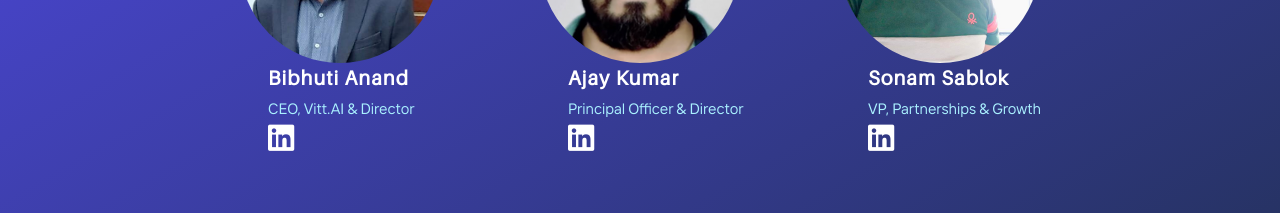
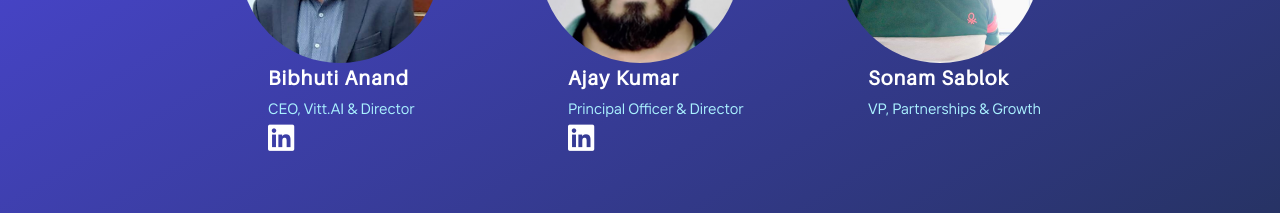
Before and after one commit to FinanceRepublic/vitt-insure, a React (Create React App) app: page / in a window 1280 px wide. Shown: the part 2640-2853 px from the top of the page. Built offline with nearby package versions, Linux system fonts and the light colour scheme; a web font is replaced by a local one.

Commit message:
fixed linkdin link for teamsection users

```diff
--- a/src/components/TeamSection.jsx
+++ b/src/components/TeamSection.jsx
@@ -43,13 +43,13 @@ export default function TeamSection(){
             image:teamMember2,
             name:'Ajay Kumar',
             des:'Principal Officer & Director',
-            linkdin:'https://www.linkedin.com/in/vidhushekhar/'
+            linkdin:'https://in.linkedin.com/in/ajay-kumar-98b64226a'
         },
         {
             image:teamMember3,
             name:'Sonam Sablok',
             des:'VP, Partnerships & Growth',
-            linkdin:'https://www.linkedin.com/in/vidhushekhar/'
+            linkdin:null
         },
 
     ]
@@ -85,9 +85,9 @@ export function Card({image,des,name,linkdin}){
 
                         <p className='des'>{des}</p>
                         <div className="icon-holder" >
-                            <a href={linkdin}>
+                            {linkdin && <a href={linkdin}>
                                 <i className="fa-brands fa-linkedin" ></i>
-                            </a>
+                            </a>}
                         </div>
                     </div>
                 </div>
```
Also changed, not shown: 7 other files (tests, documents, lock files or other folders).
